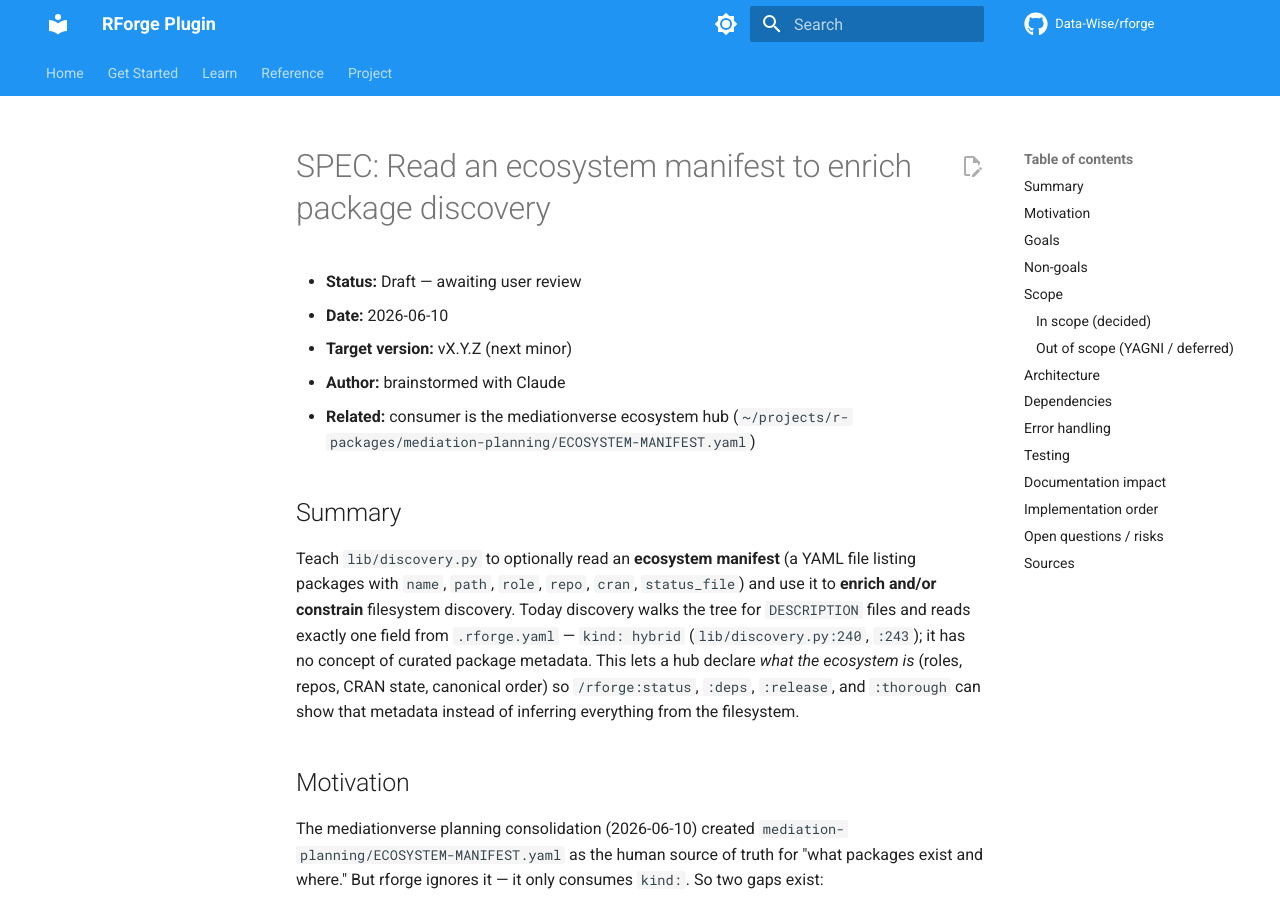
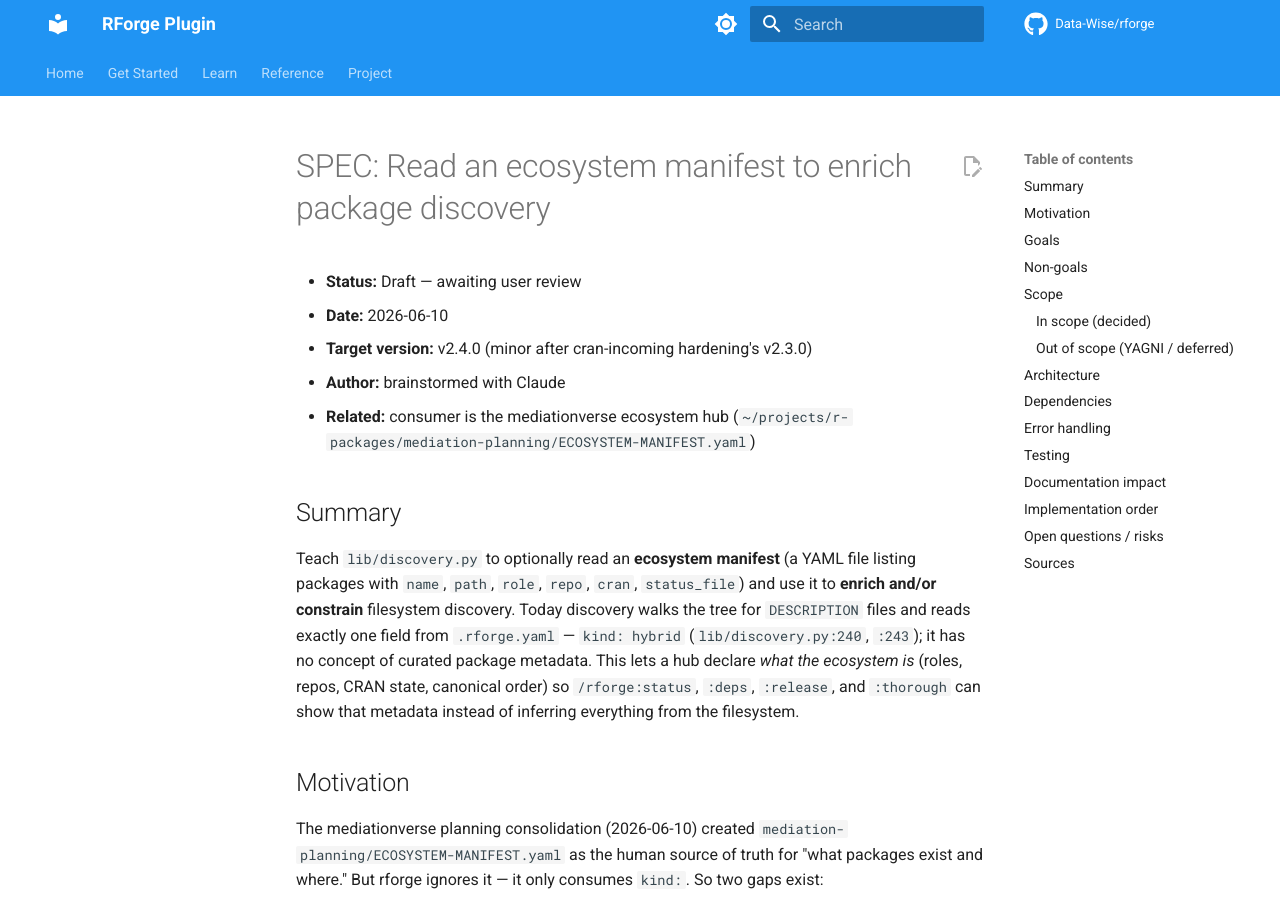
Before and after one commit to Data-Wise/rforge, an MkDocs documentation site: the page built from docs/specs/SPEC-ecosystem-manifest-discovery-2026-06-10.md, in a window 1280 px wide and 900 px high. Built offline with MkDocs 1.6.1 and Material for MkDocs 9.7.7, drawn with Linux system fonts in a browser that asks for light colours; comment, search, counter and statistics services are not loaded.

Commit message:
docs(spec): set ecosystem-manifest target to v2.4.0
Coordinate with cran-incoming hardening (v2.3.0) to avoid version
contention; manifest discovery takes the slot after.

Co-Authored-By: Claude Opus 4.8 (1M context) <noreply@anthropic.com>

```diff
--- a/docs/specs/SPEC-ecosystem-manifest-discovery-2026-06-10.md
+++ b/docs/specs/SPEC-ecosystem-manifest-discovery-2026-06-10.md
@@ -2,7 +2,7 @@
 
 - **Status:** Draft — awaiting user review
 - **Date:** 2026-06-10
-- **Target version:** vX.Y.Z (next minor)
+- **Target version:** v2.4.0 (minor after cran-incoming hardening's v2.3.0)
 - **Author:** brainstormed with Claude
 - **Related:** consumer is the mediationverse ecosystem hub
   (`~/projects/r-packages/mediation-planning/ECOSYSTEM-MANIFEST.yaml`)
```
